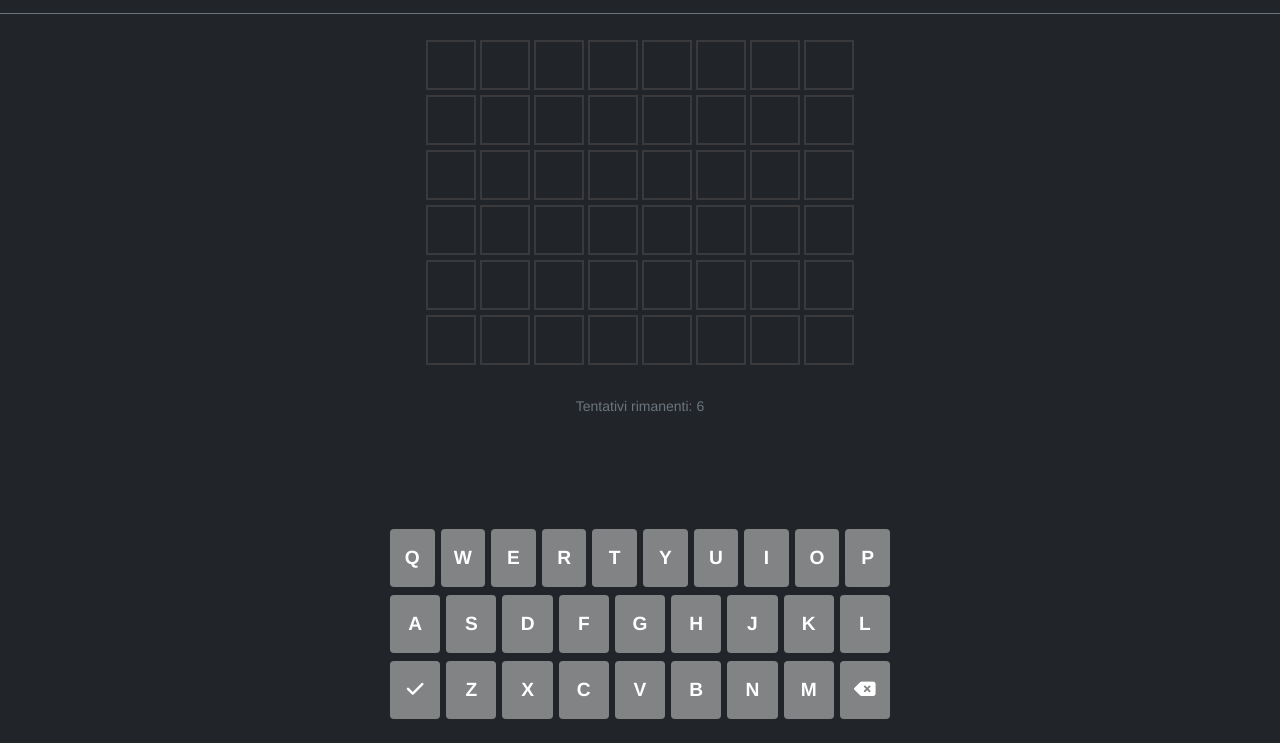
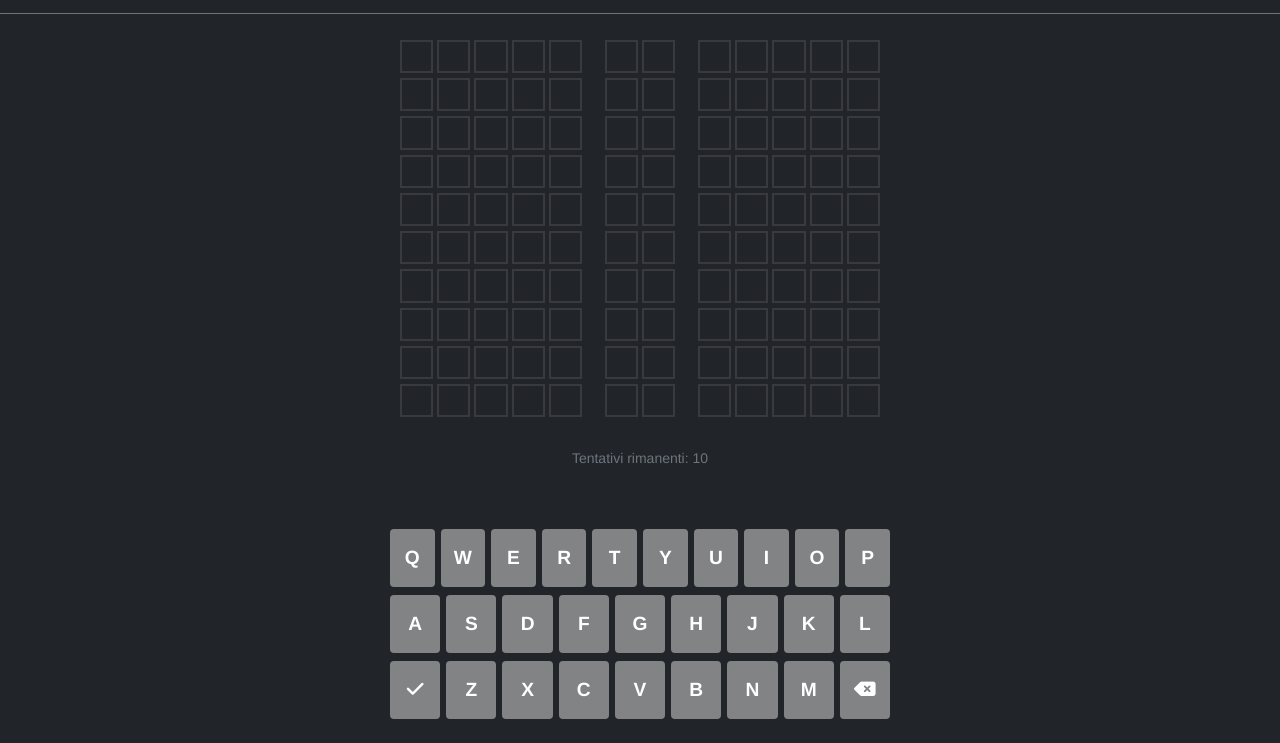
Before and after one commit to ihatepingus/gleatle, a plain HTML site: page index.html in a window 1280 px wide. Shown: the part 57-800 px from the top of the page. Drawn offline with nearby package versions, Linux system fonts and the light colour scheme.

Commit message:
Long memes fix

```diff
--- a/script.js
+++ b/script.js
@@ -11,14 +11,16 @@ const MEMES = [
   "dittatrice",
   "zaya mbriaca",
   "shampoo",
-  "concerto di flauti",
   "brainrot",
   "pingu",
   "davide",
   "salsa alle alici",
+  "io palla",
   "professori pakistani",
+  "suvvia",
+  "skimited",
+  "trapano",
   "gigabatta",
-  "flaxia",
   "orlando",
   "cristoteca",
   "shuttle bus",
@@ -43,23 +45,21 @@ const MEMES = [
   "penicillina",
   "giovanni two",
   "gleatz",
+  "flaxia",
   "giorgida",
   "twei",
   "banconota da duemila won",
   "ola ha la centoquattro",
-  "suvvia",
-  "skimited",
-  "trapano",
   "porridge nel microonde",
   "shahzoda",
   "bunny bunny",
   "doccia di toma",
-  "io palla",
   "camminata grissinbon",
-  "cafe onion"
+  "concerto di flauti",
+  "caffe onion"
 ];
 
-const EPOCH = new Date(2025, 11, 12); // 12 Dicembre 2025 (Mese 0 = Gennaio)
+const EPOCH = new Date(2025, 11, 17); // 17 Dicembre 2025 (Mese 0 = Gennaio)
 
 /* --- LOGICA DI GIOCO --- */
 
@@ -93,6 +93,15 @@ let gameState = {
 
 document.addEventListener('DOMContentLoaded', () => {
     initGame();
+
+    let resizeTimer;
+    window.addEventListener('resize', () => {
+        clearTimeout(resizeTimer);
+        resizeTimer = setTimeout(() => {
+            applyResponsiveTileSizing();
+        }, 100);
+    });
+
     setupKeyboard();
     setupModals();
 });
@@ -114,7 +123,7 @@ function initGame() {
 
     // 3. Calcolo Tentativi: formula clamp(ceil(L/2)+2, 4, 10)
     const L = normalizedTarget.length;
-    maxAttempts = Math.min(Math.max(Math.ceil(L / 2) + 2, 4), 10);
+    maxAttempts = clamp(Math.ceil(L * 0.6) + 2, 5, 12);
 
     document.getElementById('attempts-left').textContent = maxAttempts;
 
@@ -142,6 +151,7 @@ function initGame() {
 
     // 5. Costruzione Griglia
     createGrid();
+    applyResponsiveTileSizing();
 
     // 6. Ripristino visuale tentativi precedenti (MODIFICA QUI)
     gameState.guesses.forEach((guess, index) => {
@@ -251,6 +261,38 @@ function handleKey(key) {
         }
     }
 }
+
+function clamp(val, min, max) {
+    return Math.min(Math.max(val, min), max);
+}
+
+function applyResponsiveTileSizing() {
+    const board = document.getElementById('board-container');
+    if (!board) return;
+
+    const cols = displayTarget.length;
+    if (!cols) return;
+
+    const gap = 4; // deve combaciare con --tile-gap in CSS
+    const spaceCount = (displayTarget.match(/ /g) || []).length;
+    const letterCount = cols - spaceCount;
+
+    const available = board.clientWidth - gap * (cols - 1);
+    // Spazi ~45% di una tile lettera (semplice e modificabile)
+    const denom = Math.max(1, letterCount + spaceCount * 0.45);
+
+    let tile = Math.floor(available / denom);
+    tile = clamp(tile, 18, 50);
+
+    const space = Math.max(10, Math.floor(tile * 0.45));
+    const fontPx = Math.max(12, Math.floor(tile * 0.55));
+
+    board.style.setProperty('--tile-size', `${tile}px`);
+    board.style.setProperty('--space-size', `${space}px`);
+    board.style.setProperty('--tile-font', `${fontPx}px`);
+    board.style.setProperty('--tile-gap', `${gap}px`);
+}
+
 
 document.addEventListener('keydown', (e) => {
     const key = e.key.toUpperCase();
--- a/style.css
+++ b/style.css
@@ -6,6 +6,10 @@
     --color-border: #3a3a3c;
     --color-text: #ffffff;
     --key-bg: #818384;
+    --tile-size: 50px;
+    --space-size: 20px;
+    --tile-font: 1.5rem;
+    --tile-gap: 4px;
 }
 
 body {
@@ -29,21 +33,22 @@ body {
     justify-content: center;
     margin-bottom: 5px;
     width: 100%;
+    gap: var(--tile-gap);
 }
 
 /* Tile Styles */
 .tile {
-    width: 100%;
-    max-width: 50px; /* Max size for desktop */
+    width: var(--tile-size);
+    max-width: none;
     aspect-ratio: 1 / 1;
     border: 2px solid var(--color-border);
     display: inline-flex;
     justify-content: center;
     align-items: center;
-    font-size: 1.5rem;
+    font-size: var(--tile-font);
     font-weight: bold;
     text-transform: uppercase;
-    margin: 0 2px;
+    margin: 0;
     user-select: none;
     transition: transform 0.15s linear, background-color 0.3s ease;
 }
@@ -52,8 +57,8 @@ body {
 .tile.space {
     border: none;
     background: transparent;
-    width: 20px; /* Narrower for spaces */
-    max-width: 20px;
+    width: var(--space-size);
+    max-width: none;
 }
 
 .tile[data-state='active'] {
```
